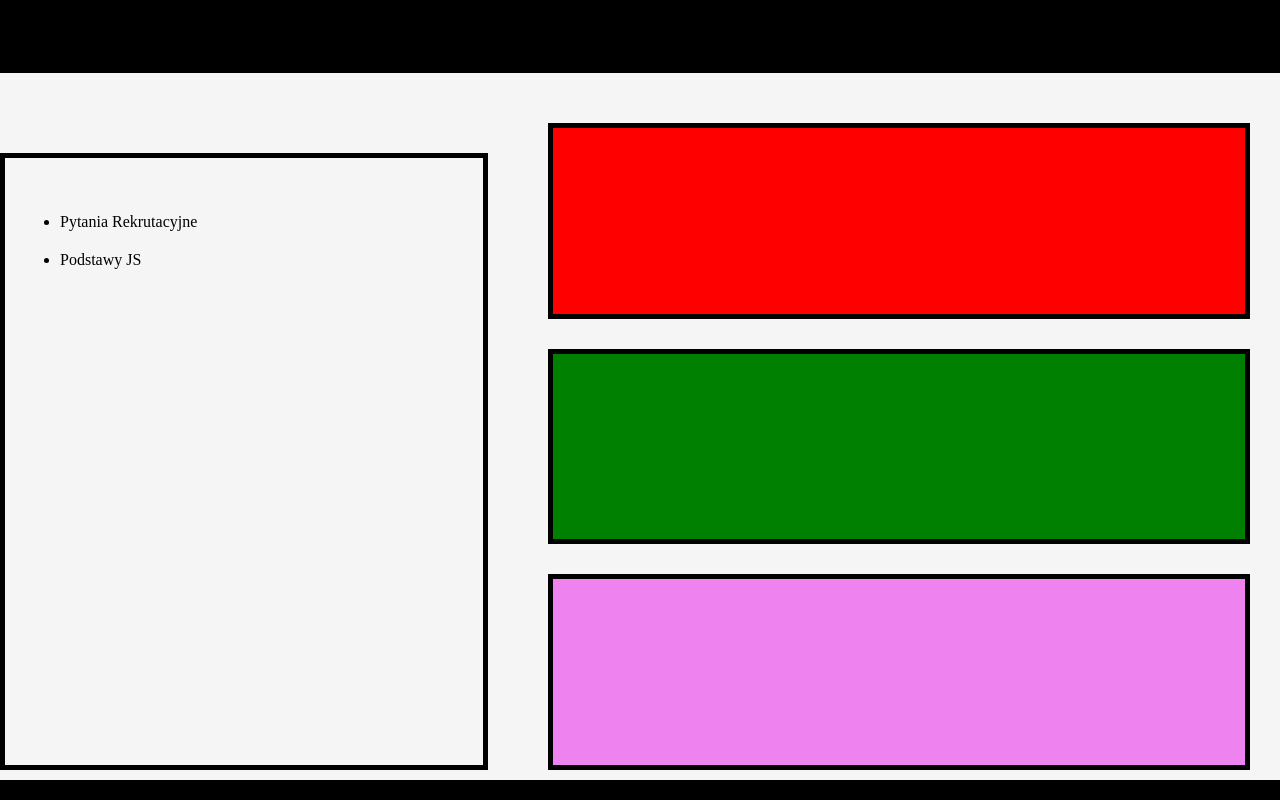
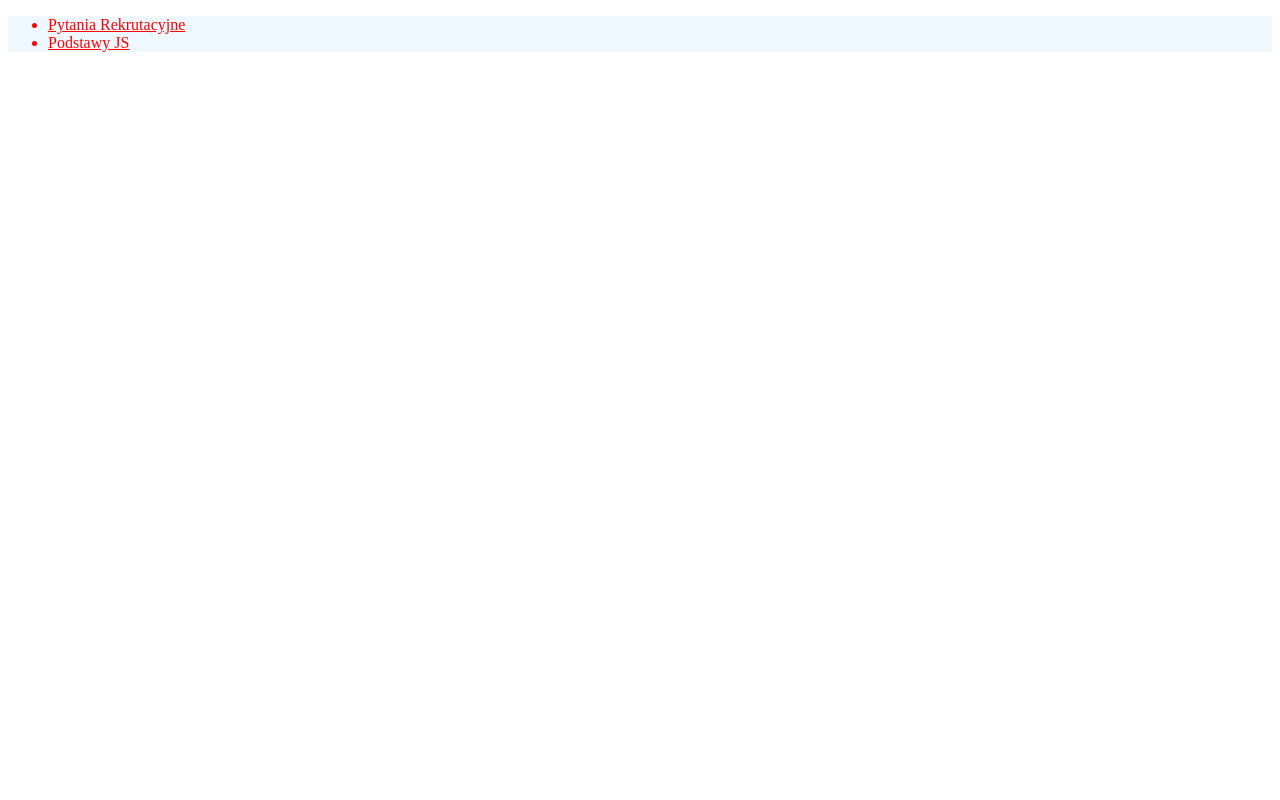
Before and after one commit to devvile/eduedu, a Django app: page / in a window 1280 px wide. Run offline with Django 3.2, Linux system fonts and the light colour scheme.

Commit message:
[UI] Parent template base.html connected

```diff
--- /dev/null
+++ b/eduedu/static/css/base.css
@@ -0,0 +1,7 @@
+* {
+  color: red;
+}
+
+.content {
+  background-color: aliceblue;
+}
--- /dev/null
+++ b/eduedu/templates/base.html
@@ -0,0 +1,12 @@
+<!DOCTYPE html>
+{% load static %}
+<html lang="en">
+  <head>
+    <meta charset="UTF-8" />
+    <title>{% block title %} {% endblock %}</title>
+    <link rel="stylesheet" href="{% static 'css/base.css' %}" />
+  </head>
+  <body>
+    <div class="content">{% block content %} {% endblock %}</div>
+  </body>
+</html>
--- a/eduedu/templates/eduportal/home.html
+++ b/eduedu/templates/eduportal/home.html
@@ -1,13 +1,5 @@
-<!DOCTYPE html>
-{% load static %}
-<html lang="en">
-  <head>
-    <meta charset="UTF-8" />
-    <meta name="viewport" content="width=device-width, initial-scale=1.0" />
-    <title>Document</title>
-    <link rel="stylesheet" href="{% static 'css/home.css' %}" />
-  </head>
-  <body>
+{% extends 'base.html' %} {% load static %} {% block title %} Edu Edu - from
+myself to myself {% endblock %} {% block content %}
 <header></header>
 <nav>
   <ul>
@@ -19,5 +11,4 @@
 <article class="b"></article>
 <article class="c"></article>
 <footer></footer>
-  </body>
-</html>
+{% endblock %}
```
Lines whose indentation alone changed are shown as unchanged.
